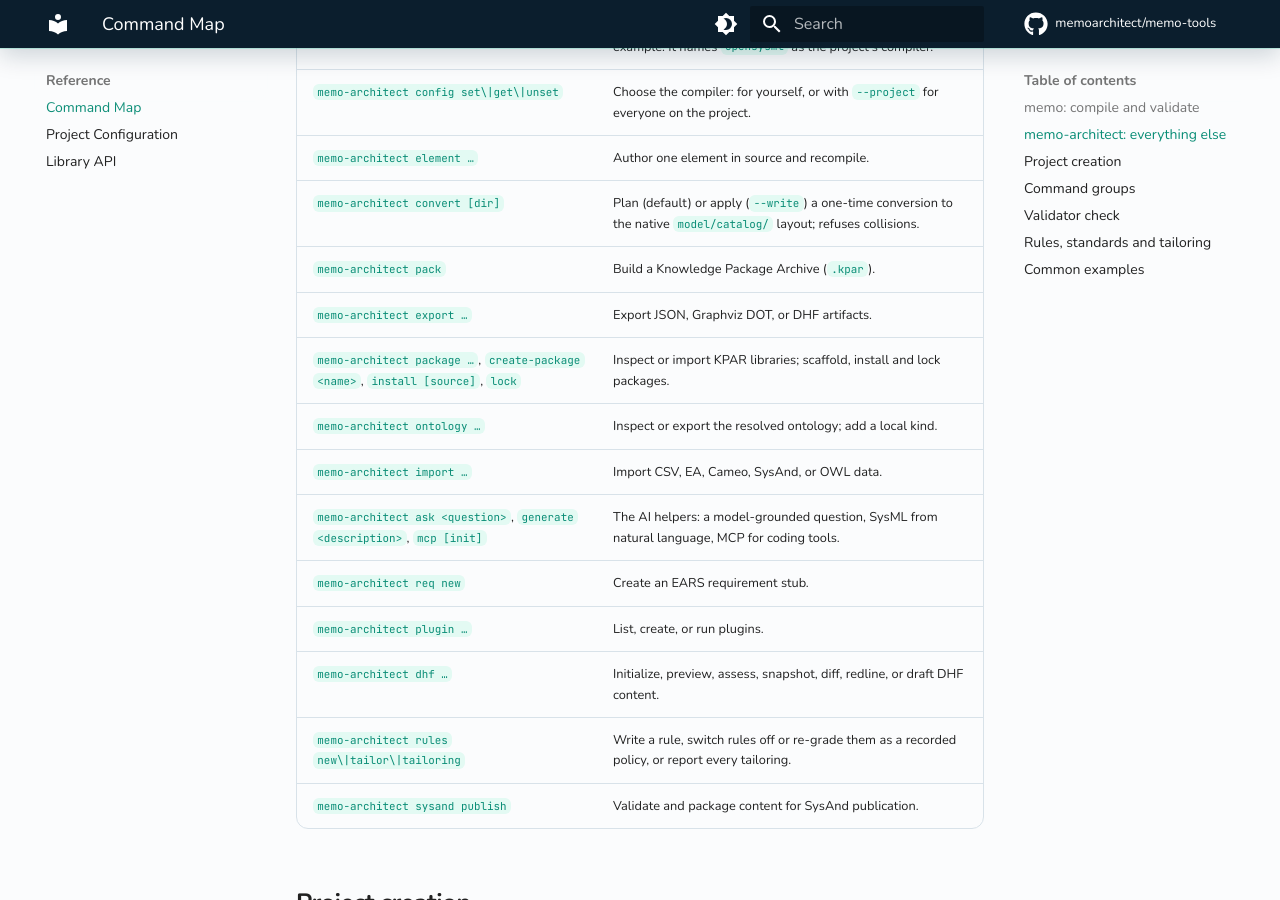
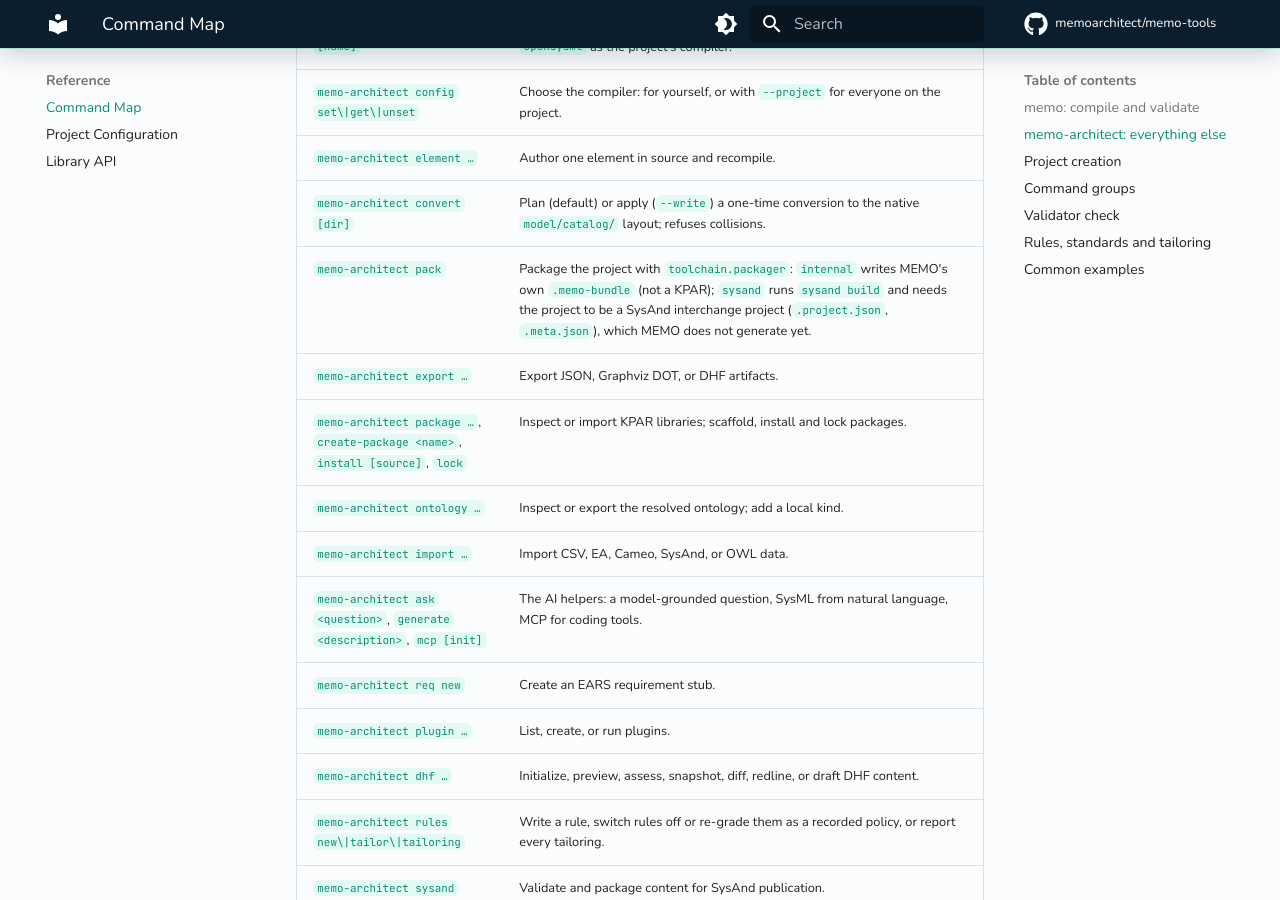
Before and after one commit to memoarchitect/memo-tools, an MkDocs documentation site: the page built from docs/reference/commands.md, in a window 1280 px wide and 900 px high, scrolled down 1711 px. Built offline with MkDocs 1.6.1 and Material for MkDocs 9.7.7, drawn with Linux system fonts in a browser that asks for light colours; comment, search, counter and statistics services are not loaded.

Commit message:
docs: pack writes a .memo-bundle, and a KPAR only through sysand, which needs an interchange project
Co-Authored-By: Claude Sonnet 5.5 <noreply@anthropic.com>

```diff
--- a/docs/reference/commands.md
+++ b/docs/reference/commands.md
@@ -44,7 +44,7 @@ authority on whether SysML is valid; `memo conformance` graded MEMO's own compil
 | `memo-architect config set\|get\|unset` | Choose the compiler: for yourself, or with `--project` for everyone on the project. |
 | `memo-architect element …` | Author one element in source and recompile. |
 | `memo-architect convert [dir]` | Plan (default) or apply (`--write`) a one-time conversion to the native `model/catalog/` layout; refuses collisions. |
-| `memo-architect pack` | Build a Knowledge Package Archive (`.kpar`). |
+| `memo-architect pack` | Package the project with `toolchain.packager`: `internal` writes MEMO's own `.memo-bundle` (not a KPAR); `sysand` runs `sysand build` and needs the project to be a SysAnd interchange project (`.project.json`, `.meta.json`), which MEMO does not generate yet. |
 | `memo-architect export …` | Export JSON, Graphviz DOT, or DHF artifacts. |
 | `memo-architect package …`, `create-package <name>`, `install [source]`, `lock` | Inspect or import KPAR libraries; scaffold, install and lock packages. |
 | `memo-architect ontology …` | Inspect or export the resolved ontology; add a local kind. |
```
